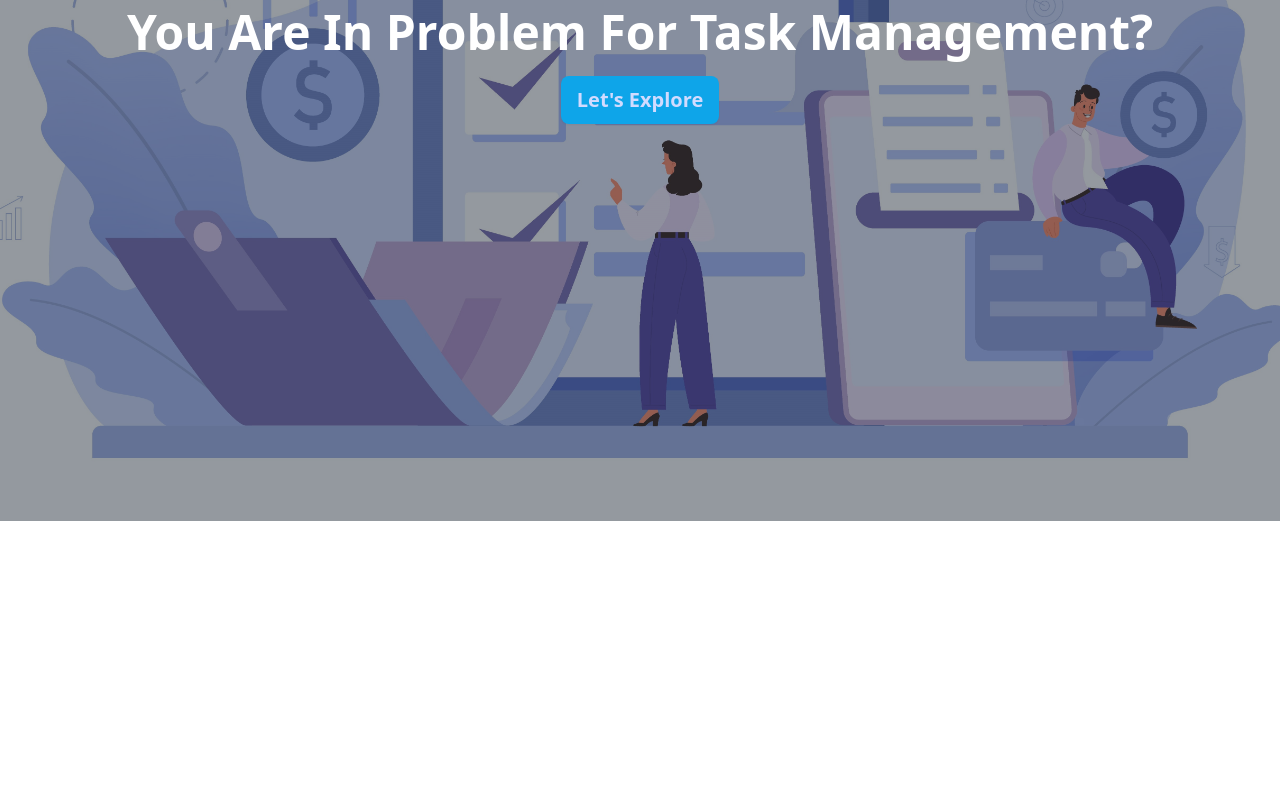
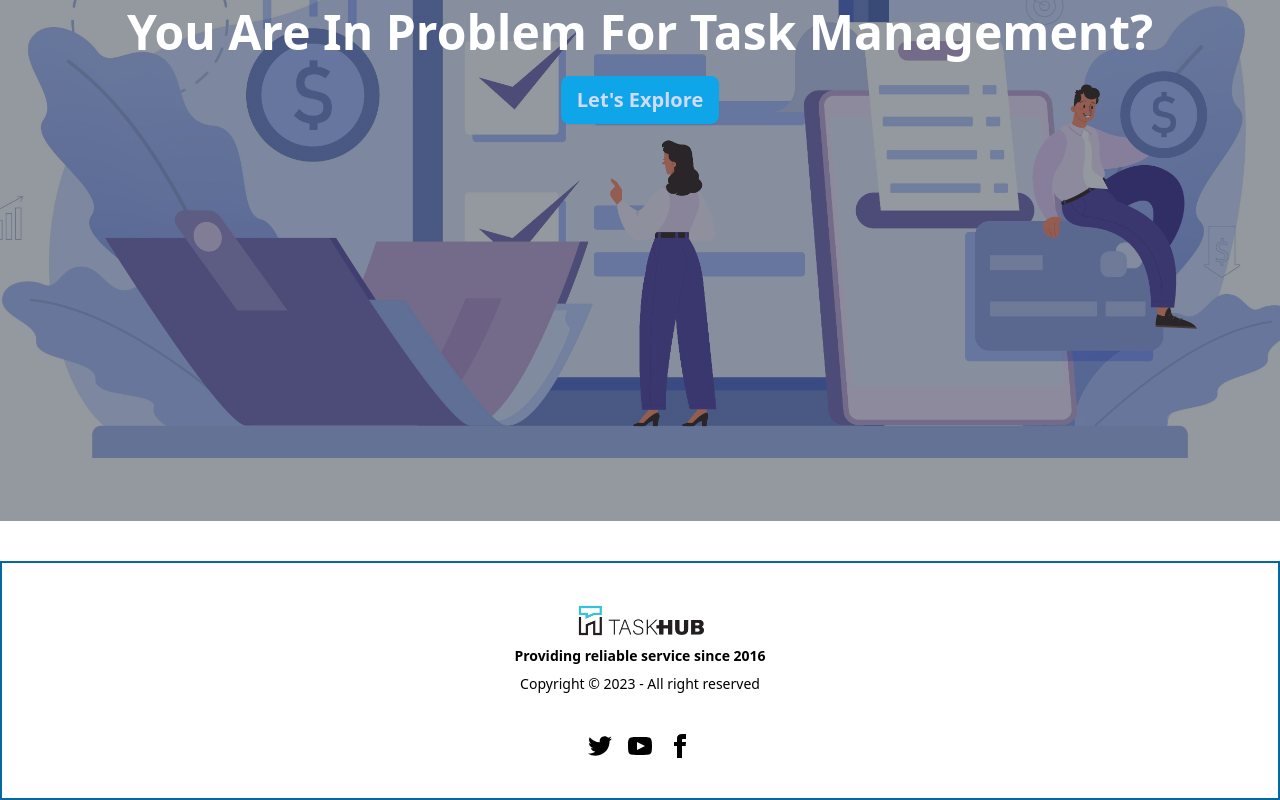
Before and after one commit to mdmasharafilhossain/Task-Management, a React (Vite) app: page / in a window 1280 px wide. Shown: the part 429-1229 px from the top of the page. Before the commit the page ends 950 px from the top, so only its background shows below. Built offline with nearby package versions, Linux system fonts and the light colour scheme; no server answers.

Commit message:
delete feature added

```diff
--- a/src/Components/Dashboard/Dashboard.jsx
+++ b/src/Components/Dashboard/Dashboard.jsx
@@ -26,7 +26,7 @@
     <ul className="menu p-4 w-80 min-h-full bg-sky-600 text-base-content">
 
       <div className="space-y-2 mb-10">
-        <img className="w-28 ml-20" src={user?.photoURL} alt="" />
+        <img className="w-28 ml-20 mt-10" src={user?.photoURL} alt="" />
         <h1 className="text-lg text-white font-bold ml-5 ">{user?.displayName}</h1>
       </div>
       {/* Sidebar content here */}
--- /dev/null
+++ b/src/Components/Footer/Footer.jsx
@@ -0,0 +1,28 @@
+import logo from '../../assets/62ec0ed2413e5264826c4850_TaskHub_Horizontal_Logo.png'
+
+const Footer = () => {
+    return (
+        <div>
+           <div className="mt-10">
+            <footer className="footer footer-center p-10 bg-white border-2 border-sky-700 text-primary-content">
+                <aside>
+                    <img className="w-32" src={logo} alt="" />
+                    <p className="font-bold text-black">
+                     Providing reliable service since 2016
+                    </p>
+                    <p className="text-black">Copyright © 2023 - All right reserved</p>
+                </aside>
+                <nav>
+                    <div className="grid grid-flow-col gap-4 text-black">
+                        <a><svg xmlns="http://www.w3.org/2000/svg" width="24" height="24" viewBox="0 0 24 24" className="fill-current"><path d="M24 4.557c-.883.392-1.832.656-2.828.775 1.017-.609 1.798-1.574 2.165-2.724-.951.564-2.005.974-3.127 1.195-.897-.957-2.178-1.555-3.594-1.555-3.179 0-5.515 2.966-4.797 6.045-4.091-.205-7.719-2.165-10.148-5.144-1.29 2.213-.669 5.108 1.523 6.574-.806-.026-1.566-.247-2.229-.616-.054 2.281 1.581 4.415 3.949 4.89-.693.188-1.452.232-2.224.084.626 1.956 2.444 3.379 4.6 3.419-2.07 1.623-4.678 2.348-7.29 2.04 2.179 1.397 4.768 2.212 7.548 2.212 9.142 0 14.307-7.721 13.995-14.646.962-.695 1.797-1.562 2.457-2.549z"></path></svg></a>
+                        <a><svg xmlns="http://www.w3.org/2000/svg" width="24" height="24" viewBox="0 0 24 24" className="fill-current"><path d="M19.615 3.184c-3.604-.246-11.631-.245-15.23 0-3.897.266-4.356 2.62-4.385 8.816.029 6.185.484 8.549 4.385 8.816 3.6.245 11.626.246 15.23 0 3.897-.266 4.356-2.62 4.385-8.816-.029-6.185-.484-8.549-4.385-8.816zm-10.615 12.816v-8l8 3.993-8 4.007z"></path></svg></a>
+                        <a><svg xmlns="http://www.w3.org/2000/svg" width="24" height="24" viewBox="0 0 24 24" className="fill-current"><path d="M9 8h-3v4h3v12h5v-12h3.642l.358-4h-4v-1.667c0-.955.192-1.333 1.115-1.333h2.885v-5h-3.808c-3.596 0-5.192 1.583-5.192 4.615v3.385z"></path></svg></a>
+                    </div>
+                </nav>
+            </footer>
+        </div>
+        </div>
+    );
+};
+
+export default Footer;
--- a/src/Components/Home/Home/Home.jsx
+++ b/src/Components/Home/Home/Home.jsx
@@ -1,3 +1,4 @@
+import Footer from "../../Footer/Footer";
 import Banner from "../Banner/Banner";
 
 
@@ -5,6 +6,7 @@
     return (
         <div>
           <Banner></Banner>
+          <Footer></Footer>
         </div>
     );
 };
```
